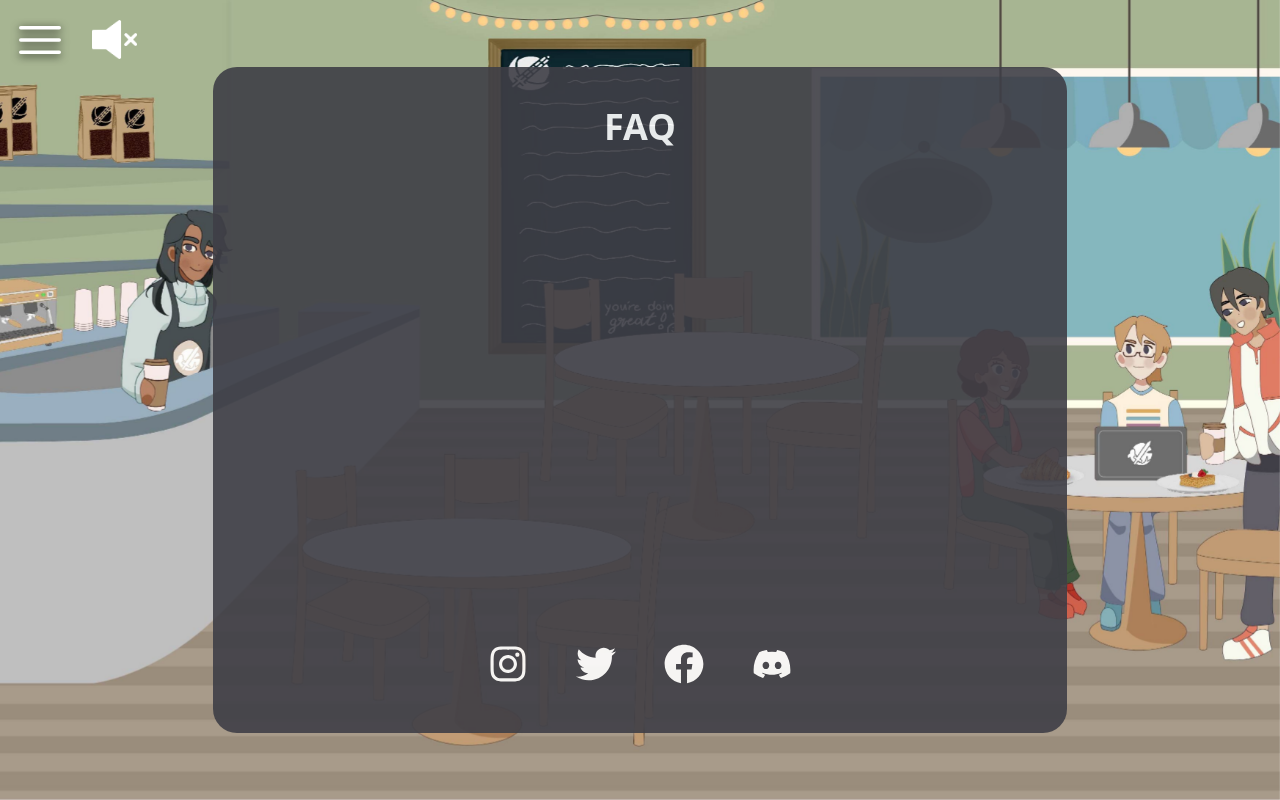
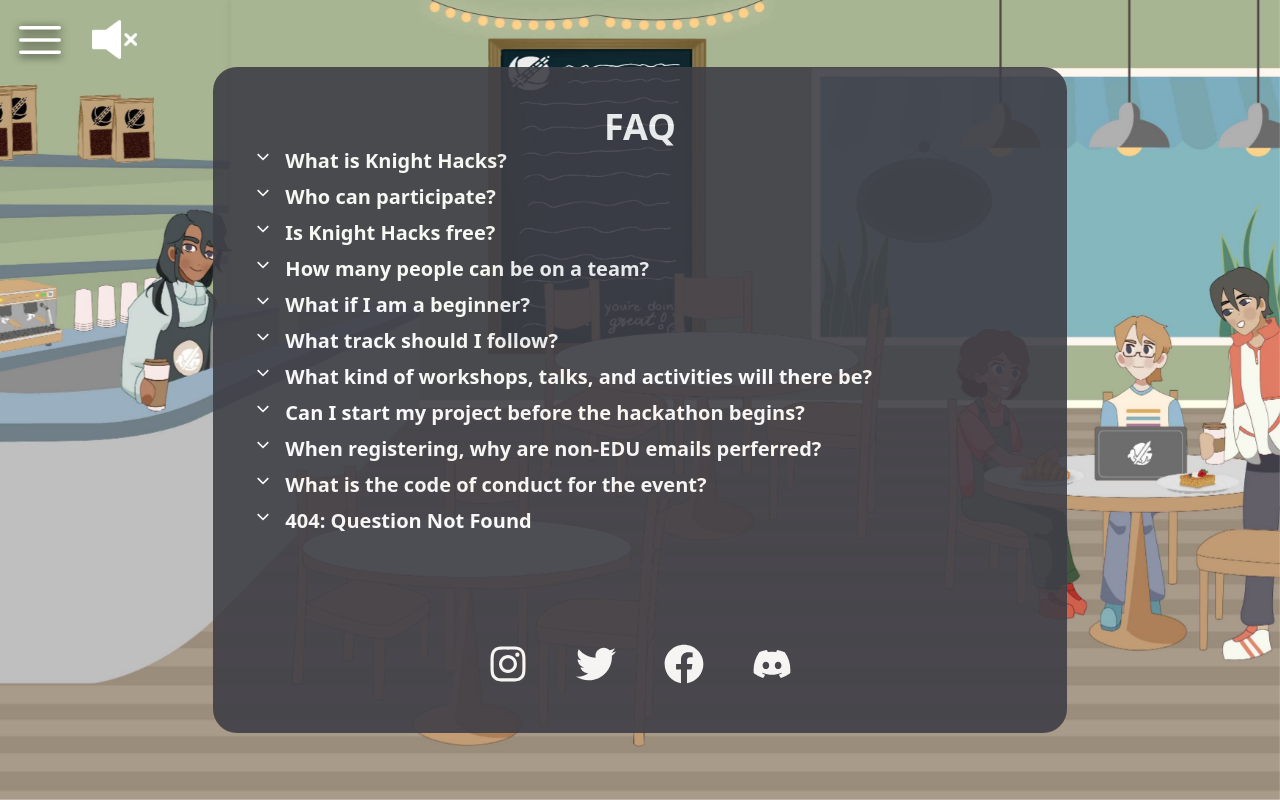
Before and after one commit to KnightHacks/hackathon-2022, a React (Create React App) app: page /FAQ in a window 1280 px wide. Built offline with nearby package versions, Linux system fonts and the light colour scheme; no server answers.

Commit message:
Added FAQ elements

```diff
--- a/src/App.css
+++ b/src/App.css
@@ -24,7 +24,6 @@
     box-shadow: inset 0px 0px 12px 8px #B79D79;
   }
 
-
   .eraserOne:hover{
     box-shadow: 6px -6px 0px #3C3C3C, 8px 2px 52px rgba(255, 255, 255, 0.52), inset 0px 0px 12px 8px #B79D79;
   }
--- a/src/pages/FAQ.js
+++ b/src/pages/FAQ.js
@@ -1,10 +1,231 @@
+import { Disclosure } from "@headlessui/react";
 import React from "react";
+import { CgChevronDown } from "react-icons/cg";
 import ContentBox from "../components/ContentBox/ContentBox";
 
 export default function FAQ() {
   return (
     <ContentBox>
       <h1 className="text-center font-bold text-4xl text-white">FAQ</h1>
+      <Disclosure>
+        {({ open }) => (
+          <>
+            <Disclosure.Button className="flex text-xl font-bold align-middle text-white gap-3">
+              <CgChevronDown
+                className={`${open ? "rotate-180 transform" : ""} align-middle`}
+              />
+              <span className="align-middle">What is Knight Hacks?</span>
+            </Disclosure.Button>
+            <Disclosure.Panel className="text-white mt-2">
+              Knight Hacks is the University of Central Florida’s massive
+              hackathon, where hundreds of students with different skill levels
+              come together from around the world to experiment and create
+              unique software or hardware projects from scratch. We empower and
+              enable teams to make something great in only 36 hours by providing
+              an abundance of resources like workshops, mentors, and hardware
+              components.
+            </Disclosure.Panel>
+          </>
+        )}
+      </Disclosure>
+      <Disclosure>
+        {({ open }) => (
+          <>
+            <Disclosure.Button className="flex text-xl font-bold align-middle text-white gap-3 mt-2">
+              <CgChevronDown
+                className={`${open ? "rotate-180 transform" : ""} align-middle`}
+              />
+              <span className="align-middle">Who can participate?</span>
+            </Disclosure.Button>
+            <Disclosure.Panel className="text-white mt-2">
+              Undergraduate and graduate students from any college or university
+              anywhere in the world are eligible to apply to Knight Hacks, as
+              well as those who have graduated in the past 12 months.
+              Unfortunately, Knight Hacks 2021 cannot admit high school students
+              or students under 18 years of age.
+            </Disclosure.Panel>
+          </>
+        )}
+      </Disclosure>
+      <Disclosure>
+        {({ open }) => (
+          <>
+            <Disclosure.Button className="flex text-xl font-bold align-middle text-white gap-3 mt-2">
+              <CgChevronDown
+                className={`${open ? "rotate-180 transform" : ""} align-middle`}
+              />
+              <span className="align-middle">Is Knight Hacks free?</span>
+            </Disclosure.Button>
+            <Disclosure.Panel className="text-white mt-2">
+              Admission to Knight Hacks is completely free. Meals, workshops,
+              mentorship, swag, hardware, and snacks are free for the entire
+              event!
+            </Disclosure.Panel>
+          </>
+        )}
+      </Disclosure>
+      <Disclosure>
+        {({ open }) => (
+          <>
+            <Disclosure.Button className="flex text-xl font-bold align-middle text-white gap-3 mt-2">
+              <CgChevronDown
+                className={`${open ? "rotate-180 transform" : ""} align-middle`}
+              />
+              <span className="align-middle">
+                How many people can be on a team?
+              </span>
+            </Disclosure.Button>
+            <Disclosure.Panel className="text-white mt-2">
+              You can form teams of up to 4 people. There are no restrictions
+              for team members, so you can team up with hackers of any school,
+              country, or experience level. Teams can be formed before or during
+              the event.
+            </Disclosure.Panel>
+          </>
+        )}
+      </Disclosure>
+      <Disclosure>
+        {({ open }) => (
+          <>
+            <Disclosure.Button className="flex text-xl font-bold align-middle text-white gap-3 mt-2">
+              <CgChevronDown
+                className={`${open ? "rotate-180 transform" : ""} align-middle`}
+              />
+              <span className="align-middle">What if I am a beginner?</span>
+            </Disclosure.Button>
+            <Disclosure.Panel className="text-white mt-2">
+              Knight Hacks welcomes students of all skill levels. In previous
+              years, about half of the students have attended Knight Hacks as
+              their first hackathon. We’ll have talks, mentors and workshops to
+              help you with your project. Hackathons can be a great place to
+              learn new skills in a short amount of time. Just be eager to
+              learn, and excited to meet lots of awesome people.
+            </Disclosure.Panel>
+          </>
+        )}
+      </Disclosure>
+      <Disclosure>
+        {({ open }) => (
+          <>
+            <Disclosure.Button className="flex text-xl font-bold align-middle text-white gap-3 mt-2">
+              <CgChevronDown
+                className={`${open ? "rotate-180 transform" : ""} align-middle`}
+              />
+              <span className="align-middle">What track should I follow?</span>
+            </Disclosure.Button>
+            <Disclosure.Panel className="text-white mt-2">
+              Beginner Track is suggested for those that have attended 0-2
+              hackathons before, have 0-2 personal projects, little to no
+              experience using GitHub. Advanced Track is suggested for those
+              that have attended 2+ hackathons before, have 2+ personal
+              projects, and previous experience using GitHub.
+            </Disclosure.Panel>
+          </>
+        )}
+      </Disclosure>
+      <Disclosure>
+        {({ open }) => (
+          <>
+            <Disclosure.Button className="flex text-xl font-bold align-middle text-white gap-3 mt-2">
+              <CgChevronDown
+                className={`${open ? "rotate-180 transform" : ""} align-middle`}
+              />
+              <span className="align-middle">
+                What kind of workshops, talks, and activities will there be?
+              </span>
+            </Disclosure.Button>
+            <Disclosure.Panel className="text-white mt-2">
+              Previously, we’ve held workshops and talks for a range of skill
+              levels from beginner to advanced like Intro to Web Development and
+              Virtual Reality. We’ve also had introductory workshops to various
+              programming tools such as APIs, databases and platforms. Whether
+              it’s for relaxation or health, novelty or competition, our team
+              has something exciting prepared for you!
+            </Disclosure.Panel>
+          </>
+        )}
+      </Disclosure>
+      <Disclosure>
+        {({ open }) => (
+          <>
+            <Disclosure.Button className="flex text-xl font-bold align-middle text-white gap-3 mt-2">
+              <CgChevronDown
+                className={`${open ? "rotate-180 transform" : ""} align-middle`}
+              />
+              <span className="align-middle">
+                Can I start my project before the hackathon begins?
+              </span>
+            </Disclosure.Button>
+            <Disclosure.Panel className="text-white mt-2">
+              No, you cannot start working on your project before Hacking time
+              officially begins. This will result in a disqualification of your
+              project for judging.
+            </Disclosure.Panel>
+          </>
+        )}
+      </Disclosure>
+      <Disclosure>
+        {({ open }) => (
+          <>
+            <Disclosure.Button className="flex text-xl font-bold align-middle text-white gap-3 mt-2">
+              <CgChevronDown
+                className={`${open ? "rotate-180 transform" : ""} align-middle`}
+              />
+              <span className="align-middle">
+                When registering, why are non-EDU emails perferred?
+              </span>
+            </Disclosure.Button>
+            <Disclosure.Panel className="text-white mt-2">
+              Due to restrictions and filters that .edu email providers have on
+              self-hosted websites, it blocks you from recieving a verification
+              email after signing up. Those who include their personal emails
+              always recieve their verification emails while those using .edu
+              unfornately don't. Better to be safe than sorry!
+            </Disclosure.Panel>
+          </>
+        )}
+      </Disclosure>
+      <Disclosure>
+        {({ open }) => (
+          <>
+            <Disclosure.Button className="flex text-xl font-bold align-middle text-white gap-3 mt-2">
+              <CgChevronDown
+                className={`${open ? "rotate-180 transform" : ""} align-middle`}
+              />
+              <span className="align-middle">
+                What is the code of conduct for the event?
+              </span>
+            </Disclosure.Button>
+            <Disclosure.Panel className="text-white mt-2">
+              The event uses the MLH code of conduct which can be found{" "}
+              <a
+                className="underline"
+                href="https://static.mlh.io/docs/mlh-code-of-conduct.pdf"
+              >
+                here
+              </a>
+              .
+            </Disclosure.Panel>
+          </>
+        )}
+      </Disclosure>
+      <Disclosure>
+        {({ open }) => (
+          <>
+            <Disclosure.Button className="flex text-xl font-bold align-middle text-white gap-3 mt-2">
+              <CgChevronDown
+                className={`${open ? "rotate-180 transform" : ""} align-middle`}
+              />
+              <span className="align-middle">404: Question Not Found</span>
+            </Disclosure.Button>
+            <Disclosure.Panel className="text-white mt-2">
+              If your question is not listed here, please feel free to reach out
+              to us at team@knighthacks.org or message the Knight Hacks Facebook
+              or Instagram pages.
+            </Disclosure.Panel>
+          </>
+        )}
+      </Disclosure>
     </ContentBox>
   );
 }
```
